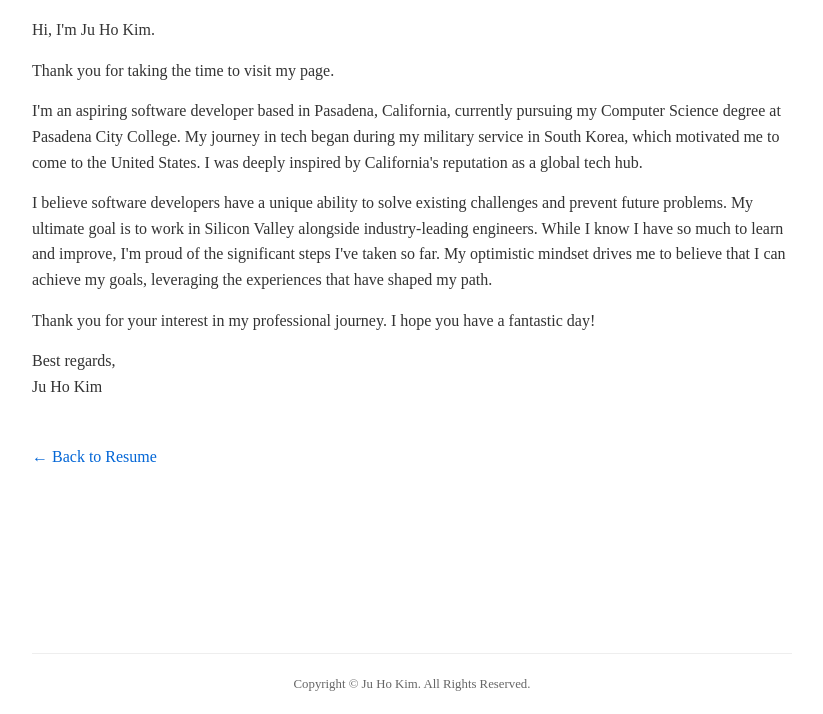
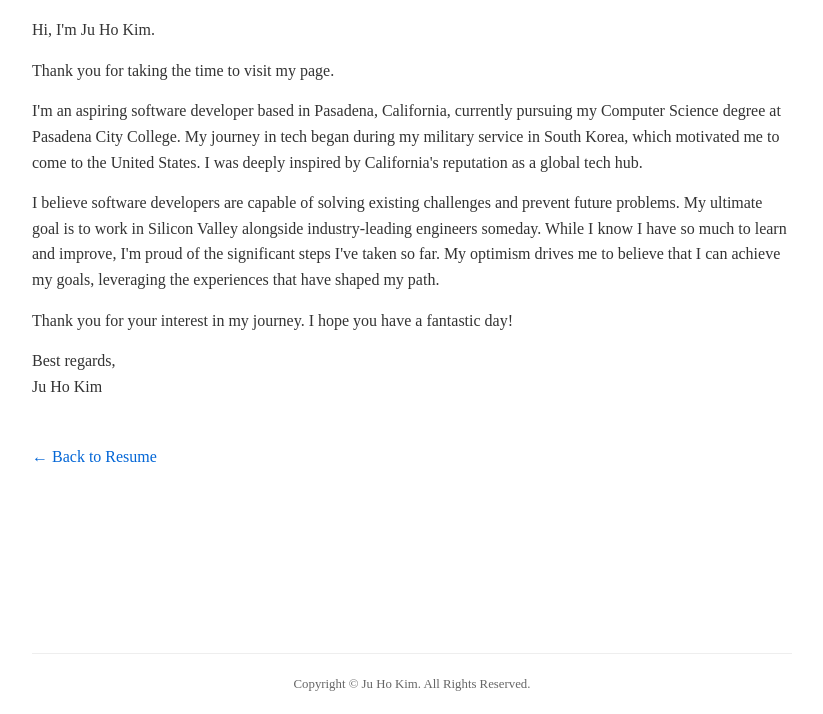
Before and after one commit to jurinho17-sv/resume-JHK, a plain HTML site: page other-pages/about.html in a window 1280 px wide. Shown: the part 86-800 px from the top of the page, without its empty margins (228-1051 px from the left). Drawn offline with Linux system fonts and the light colour scheme.

```diff
--- a/other-pages/about.html
+++ b/other-pages/about.html
@@ -73,9 +73,9 @@
 
     <p>I'm an aspiring software developer based in Pasadena, California, currently pursuing my Computer Science degree at Pasadena City College. My journey in tech began during my military service in South Korea, which motivated me to come to the United States. I was deeply inspired by California's reputation as a global tech hub.</p>
 
-    <p>I believe software developers have a unique ability to solve existing challenges and prevent future problems. My ultimate goal is to work in Silicon Valley alongside industry-leading engineers. While I know I have so much to learn and improve, I'm proud of the significant steps I've taken so far. My optimistic mindset drives me to believe that I can achieve my goals, leveraging the experiences that have shaped my path.</p>
+    <p>I believe software developers are capable of solving existing challenges and prevent future problems. My ultimate goal is to work in Silicon Valley alongside industry-leading engineers someday. While I know I have so much to learn and improve, I'm proud of the significant steps I've taken so far. My optimism drives me to believe that I can achieve my goals, leveraging the experiences that have shaped my path.</p>
 
-    <p>Thank you for your interest in my professional journey. I hope you have a fantastic day!</p>
+    <p>Thank you for your interest in my journey. I hope you have a fantastic day!</p>
 
     <p>Best regards,<br>
     Ju Ho Kim</p>
```
Also changed, not shown: index.html (+2 -1 lines), JuHo-bitmoji.png (added), 1 other file.
